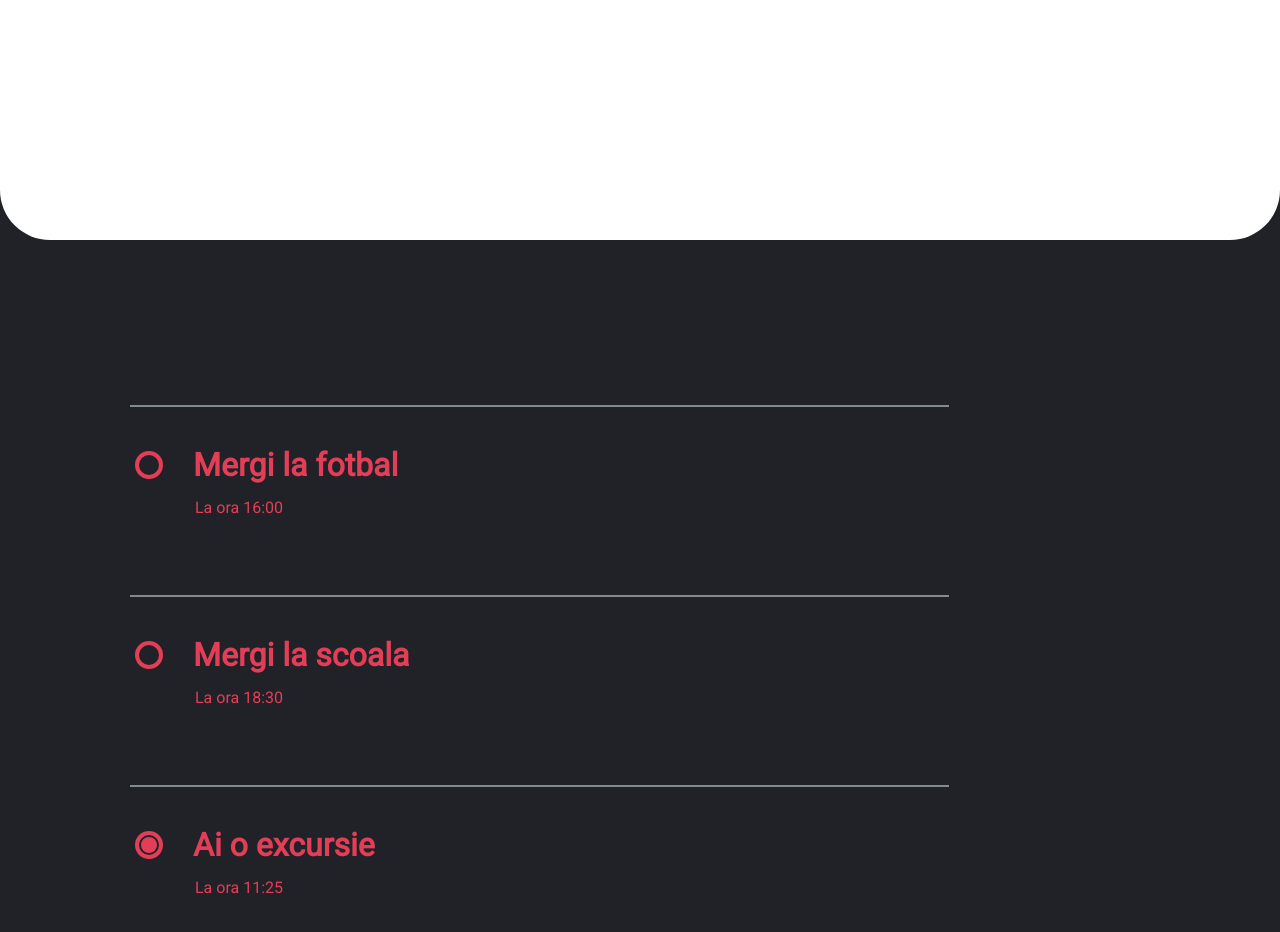
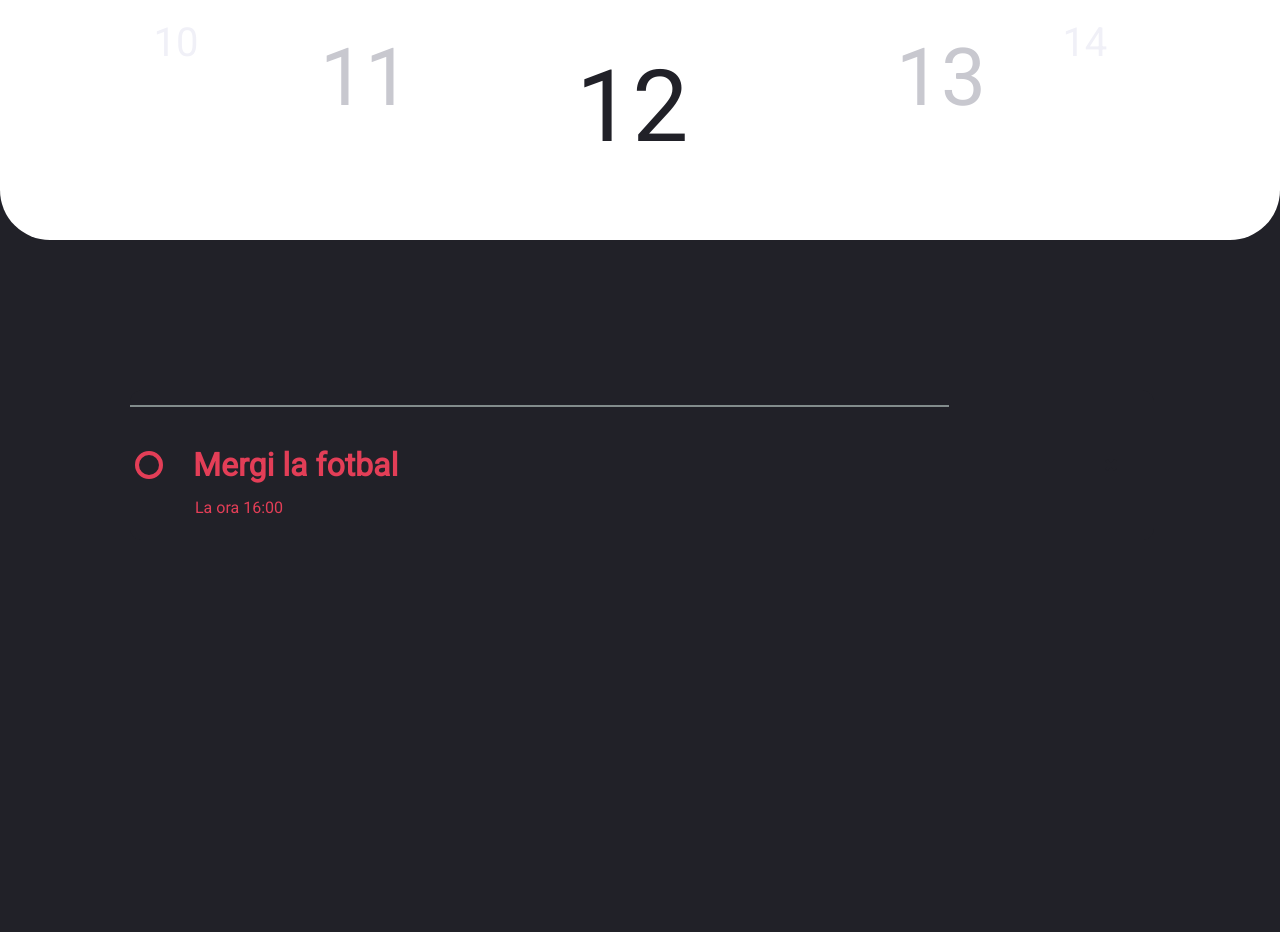
Before and after one commit to zamfir231/TodoApp, a React (Create React App) app: page /today in a window 1280 px wide. Shown: the top 932 px of the page. After the commit the page ends 800 px from the top, so only its background shows below. Built offline with nearby package versions, Linux system fonts and the light colour scheme.

Commit message:
styled header in today page

```diff
--- a/src/App.js
+++ b/src/App.js
@@ -9,6 +9,8 @@ import {
 } from 'react-router-dom'
 
 const App = () => {
+  const [date, setDate] = useState('27')
+
   const [showAddTaskInput, setshowAddTaskInput] = useState(false)
 
   const [tasks, setTasks] = useState([
@@ -24,7 +26,7 @@ const App = () => {
       text: 'Mergi la scoala',
       description: 'La ora 18:30',
       done: false,
-      date: '30',
+      date: '5',
       day: 'Thursday',
       Month: 'Sept',
     },
@@ -54,6 +56,7 @@ const App = () => {
 
   }
 
+  const getTasksForToday = () => tasks.filter(task => task.date === date)
 
   return (
     <Router>
@@ -67,7 +70,10 @@ const App = () => {
         <Route path='/today'>
           <Header pagee='today' onAddTask={() => setshowAddTaskInput(true)} />
           { showAddTaskInput && <AddTaskInput addTask={addTask} onCancel={() => setshowAddTaskInput(false)} /> }
-          <Tasks page='today' tasks={ tasks } />
+          <Tasks
+            page='today'
+            tasks={getTasksForToday()}
+          />
         </Route>
 
       </div>
--- a/src/components/HomePage/Tasks/Task.js
+++ b/src/components/HomePage/Tasks/Task.js
@@ -21,7 +21,6 @@ const Task = ({ page, text, done, description, onDelete }) => {
                 borderColor={page  === 'home' ? '#212128' : '#E33E57'}
                 width='20'
             />
-            {console.log(page)}
             <h1
                 style={{
                     marginLeft: '30px',
--- a/src/components/HomePage/header/Header.js
+++ b/src/components/HomePage/header/Header.js
@@ -1,5 +1,6 @@
 import AddTaskButton from "./AddTaskButton"
 import Navbar from './navbar/Navbar'
+import HeaderTextDate from "../../todayPage/HeaderTextDate"
 
 const Header = ({ onAddTask, page }) => {
     return (
@@ -8,8 +9,12 @@ const Header = ({ onAddTask, page }) => {
                 {page === 'home' && <Navbar date='12' /> }
                 <div className='complete-header'>
                 </div>
-                {page === 'home' && <h1 className='header-title'>Intray</h1>}
-                <AddTaskButton onClick={onAddTask } />
+                {page === 'home' ?
+                    <h1 className='header-title'>Intray</h1>
+                    :
+                    <HeaderTextDate date={12} />
+                }
+                { page === 'home' && <AddTaskButton onClick={onAddTask } /> }
             </div>
         </header>
     )
--- /dev/null
+++ b/src/components/todayPage/HeaderTextDate.js
@@ -0,0 +1,13 @@
+const HeaderTextDate = ({date}) => {
+    return (
+        <div>
+            <span id='beforeYesterDay'>{ date - 2 }</span>
+            <span id='yesterDay'>{date - 1}</span>
+            <span id='todayDate'>{date}</span>
+            <span id='tomorrow'>{date + 1}</span>
+            <span id='afterTomorrow'>{ date +  2}</span>
+        </div>
+    )
+}
+
+export default HeaderTextDate
--- a/src/index.css
+++ b/src/index.css
@@ -100,3 +100,43 @@ body {
   float: right;
   left: 95%;
 }
+
+#beforeYesterDay {
+  font-size: 40px;
+  color: rgb(240,240,247);
+  position: absolute;
+  left: 12%;
+  top: 8%;
+}
+
+#yesterDay {
+  font-size: 80px;
+  color: rgb(200, 200, 207);
+  position: absolute;
+  left: 25%;
+  top: 13%;
+}
+
+#todayDate {
+  font-size: 100px;
+  color: #212128;
+  position: absolute;
+  left: 45%;
+  top: 20%;
+}
+
+#afterTomorrow {
+  font-size: 40px;
+  color: rgb(240,240,247);
+  position: absolute;
+  left: 83%;
+  top: 8%;
+}
+
+#tomorrow {
+  font-size: 80px;
+  color: rgb(200, 200, 207);
+  position: absolute;
+  left: 70%;
+  top: 13%;
+}
```
